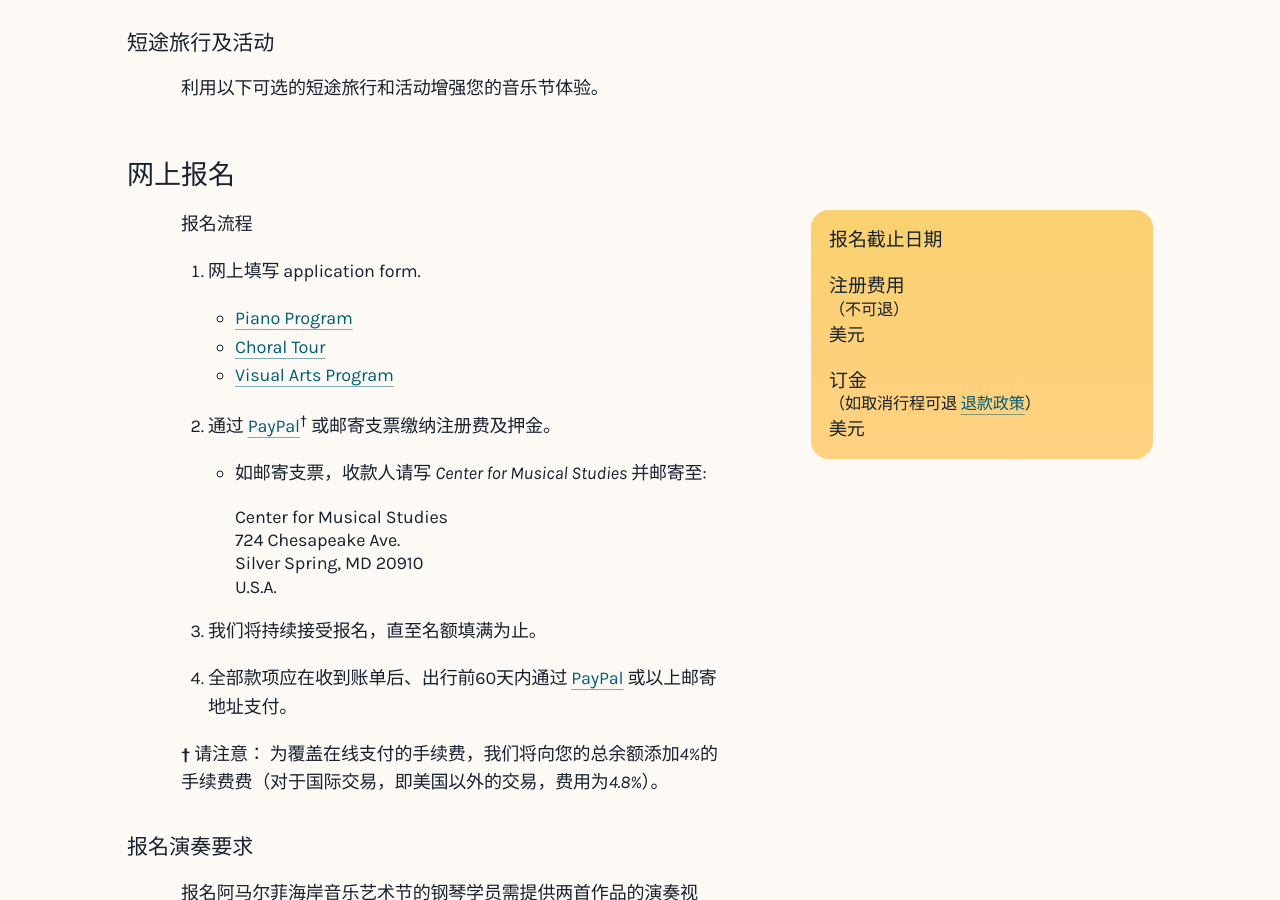
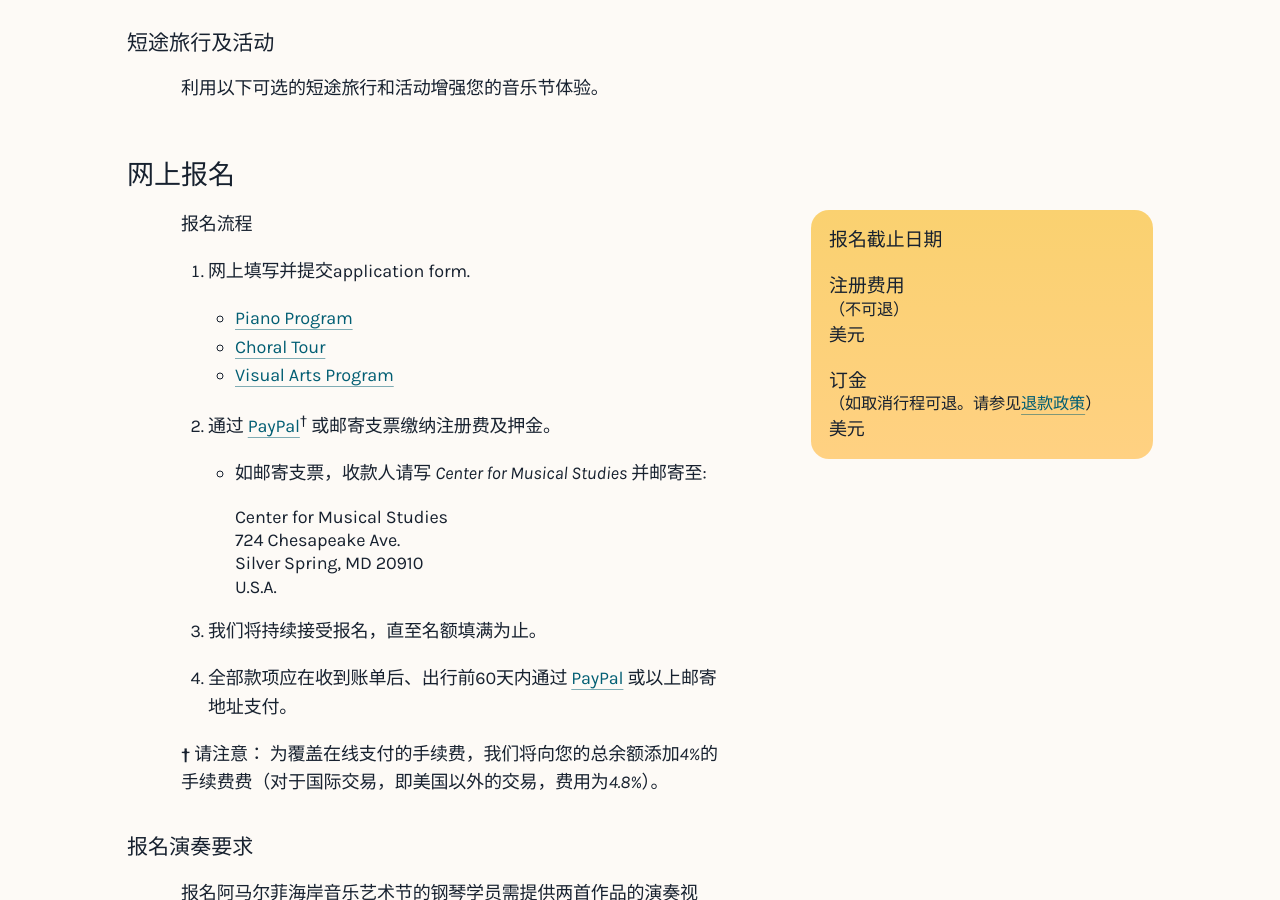
Before and after one commit to Amalfi-Festival/amalfi-festival-org, a Jekyll site: the page built from _apply/piano-zh.md, in a window 1280 px wide and 900 px high, scrolled down 2128 px. Built offline with Jekyll 4.4.1, drawn with Linux system fonts in a browser that asks for light colours.

Commit message:
Fix ZH translation, punctuation, and whitespace
Based on conversation with Shichao

```diff
--- a/_data/localizations.yaml
+++ b/_data/localizations.yaml
@@ -27,7 +27,7 @@
     zh: 学费为单期音乐节单人费用，包括一对一私教课、大师班、讲座、研讨会、音乐会等
 -   key: tuition-guests-link
     en: For guests and auditors, [click here](~~~URL~~~) for more information.
-    zh: 同行及旁听人员, [点击这里](~~~URL~~~) 获取更多信息。
+    zh: 同行及旁听人员，[点击这里](~~~URL~~~)获取更多信息。
     is-markdown: true
 -   key: meal-plan
     en: The meal plan provides daily dinners. We recommend this option as participants and faculty dine together, including when festival concerts are held in locations outside Maiori.
@@ -62,7 +62,7 @@
     zh: 订金
 -   key: deposit-refundable
     en: (refundable [in case of cancellation](~~~URL~~~))
-    zh: （如取消行程可退 [退款政策](~~~URL~~~)）
+    zh: （如取消行程可退。请参见[退款政策](~~~URL~~~)）
     is-markdown: true
 
 ### Cancellation schedule
--- a/_includes/application-instructions-zh.md
+++ b/_includes/application-instructions-zh.md
@@ -9,7 +9,7 @@
 
 报名流程
 
-1. 网上填写 {% if application.form-url %}<a href="{{ application.form-url }}" target="_blank">报名表</a>。{% else %}application form.{% endif %}
+1. 网上填写并提交{% if application.form-url %}<a href="{{ application.form-url }}" target="_blank">报名表</a>。{% else %}application form.{% endif %}
 
 {% if application.allow-mail-registration %}
     * If you wish to register by mail, print and fill out the form.
```
